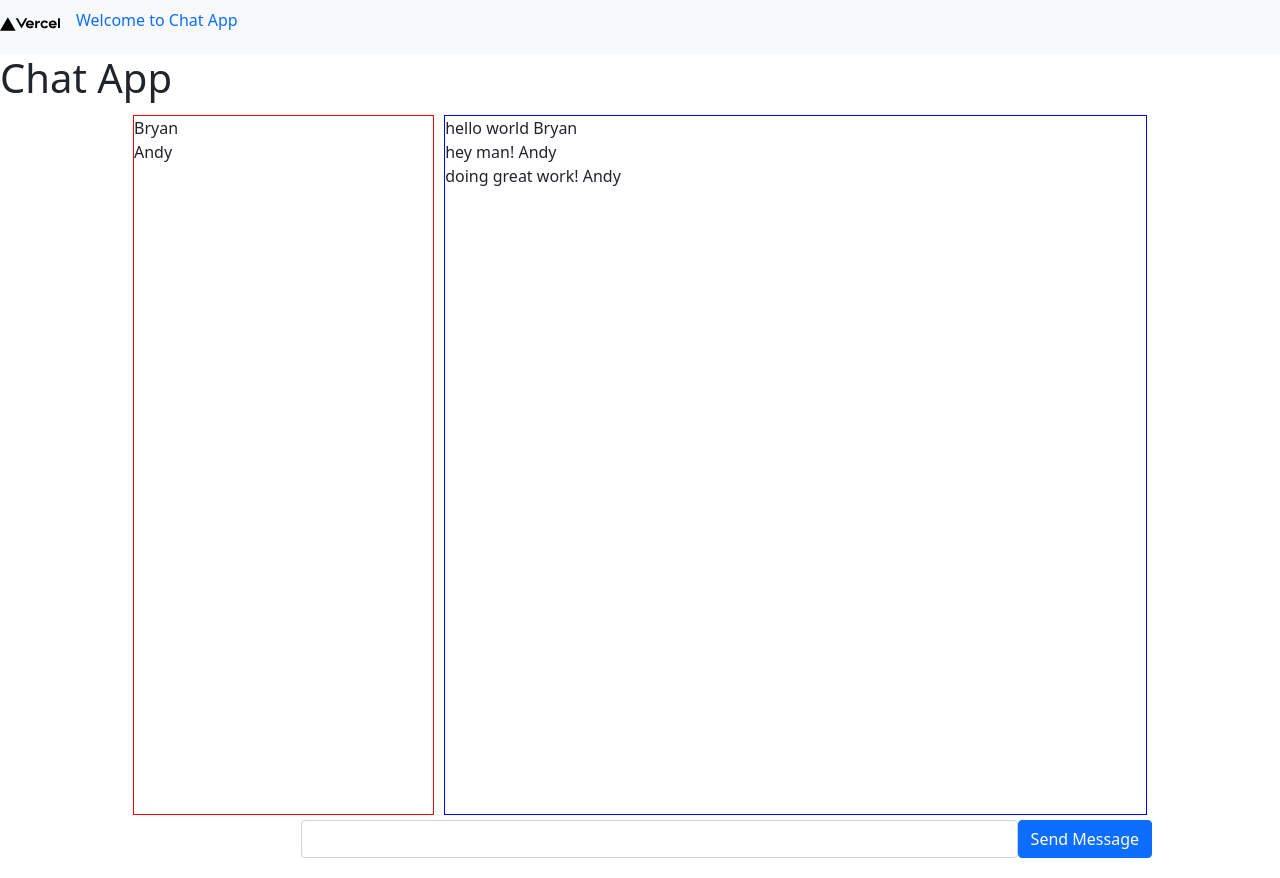
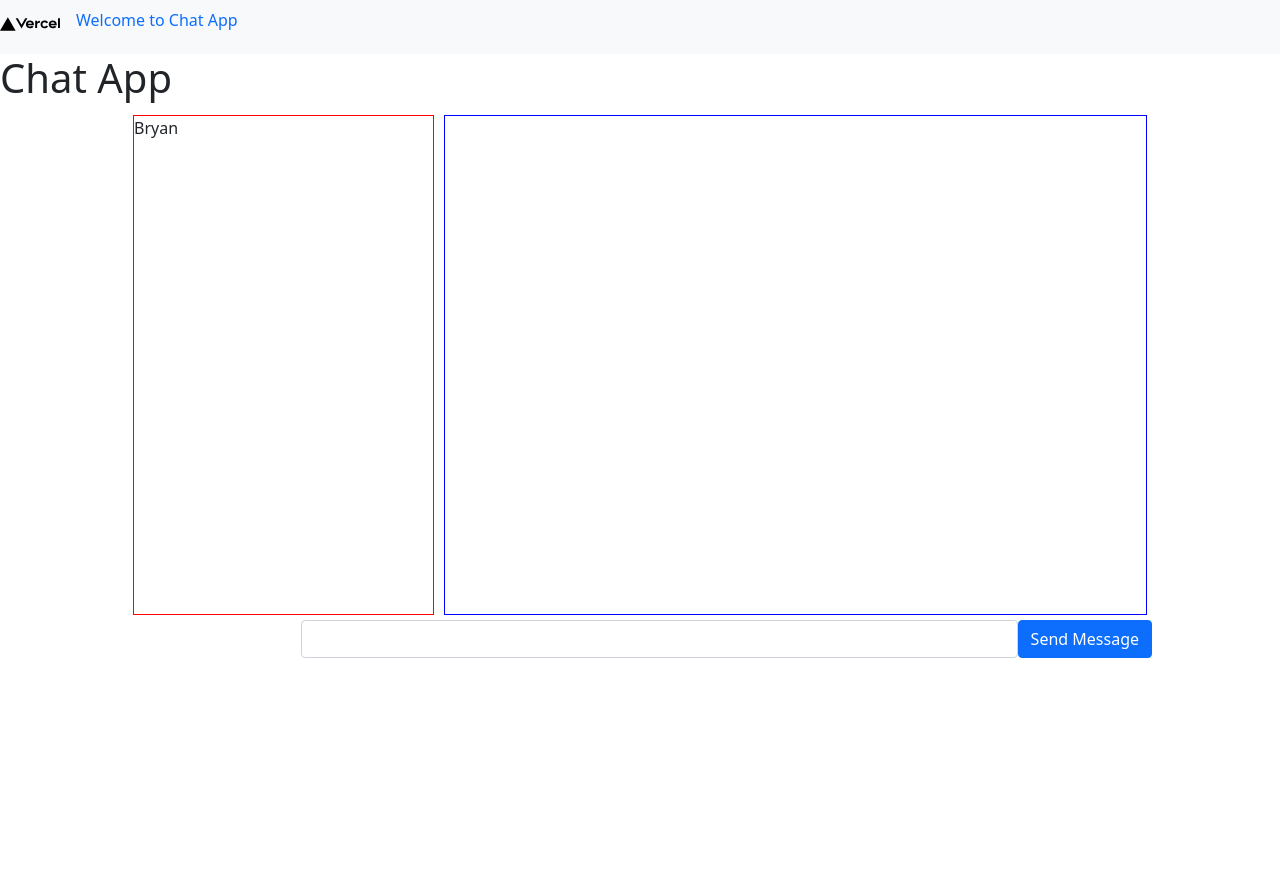
Before and after one commit to BryanGK/chat_app, a Next.js app in the folder app/: page / in a window 1280 px wide. After the commit the page ends 800 px from the top, so only its background shows below. Built offline with nearby package versions, Linux system fonts and the light colour scheme.

Commit message:
style: prettier formatting

```diff
--- a/app/components/MesssageInput.tsx
+++ b/app/components/MesssageInput.tsx
@@ -3,12 +3,17 @@ import { Button, Input } from 'reactstrap';
 interface Props {
   onClick(e: React.MouseEvent<HTMLButtonElement>): void;
   onChange(e: React.ChangeEvent<HTMLInputElement>): void;
+  messageInputValue: string;
 }
 
-const MessageInput = ({ onClick, onChange }: Props) => {
+const MessageInput = ({ onClick, onChange, messageInputValue }: Props) => {
   return (
     <div className="msg-form">
-      <Input className="form-input" onChange={onChange}/>
+      <Input
+        className="form-input"
+        onChange={onChange}
+        value={messageInputValue}
+      />
       <Button type="submit" color="primary" onClick={onClick}>
         Send Message
       </Button>
--- a/app/pages/_app.tsx
+++ b/app/pages/_app.tsx
@@ -1,7 +1,7 @@
 import '../styles/globals.css';
 import 'bootstrap/dist/css/bootstrap.min.css';
 import type { AppProps } from 'next/app';
-import { Navbar } from "../components";
+import { Navbar } from '../components';
 
 function MyApp({ Component, pageProps }: AppProps) {
   return (
--- a/app/pages/index.tsx
+++ b/app/pages/index.tsx
@@ -1,7 +1,7 @@
-import type { NextPage } from "next";
-import Head from "next/head";
-import Image from "next/image";
-import { useState } from "react";
+import type { NextPage } from 'next';
+import Head from 'next/head';
+import Image from 'next/image';
+import { useState } from 'react';
 import { UsersTable, MessagesTable, MessageInput } from '../components';
 
 interface User {
@@ -16,24 +16,28 @@ interface Message {
 }
 
 const Home: NextPage = () => {
-    const [users, setUsers] = useState<User[]>([
+  const [users, setUsers] = useState<User[]>([
     { id: '1234', username: 'Bryan' },
-    { id: '2345', username: 'Andy' },
   ]);
-  const [messages, setMessages] = useState<Message[]>([
-    { id: '1', message: 'hello world', author: 'Bryan' },
-    { id: '2', message: 'hey man!', author: 'Andy' },
-    { id: '3', message: 'doing great work!', author: 'Andy' },
-  ]);
+  const [messages, setMessages] = useState<Message[]>([]);
+  const [messageInputValue, setMessageInputValue] = useState<string>('');
 
   const onClick = (e: React.MouseEvent<HTMLButtonElement>) => {
     e.preventDefault();
-    console.log("onClick");
+    const newMessage = [...messages];
+    newMessage.push({
+      id: (messages.length + 1).toString(),
+      message: messageInputValue,
+      author: users[0].username,
+    });
+    setMessages(newMessage);
+    setMessageInputValue('');
   };
 
   const handleChange = (e: React.ChangeEvent<HTMLInputElement>) => {
-    console.log('Event: ', e.target.value);
-  }
+    setMessageInputValue(e.target.value);
+  };
+
   return (
     <div>
       <Head>
@@ -49,7 +53,11 @@ const Home: NextPage = () => {
               <UsersTable users={users} />
               <MessagesTable messages={messages} />
             </div>
-            <MessageInput onClick={onClick} onChange={ handleChange}/>
+            <MessageInput
+              onClick={onClick}
+              onChange={handleChange}
+              messageInputValue={messageInputValue}
+            />
           </div>
         </div>
       </main>
--- a/app/styles/globals.css
+++ b/app/styles/globals.css
@@ -22,7 +22,7 @@ a {
 }
 
 .msg-main {
-  height: 768px;
+  height: 568px;
   width: 80%;
   max-width: 1024px;
   margin: auto;
@@ -43,14 +43,14 @@ a {
 }
 
 .users-table {
-  height: 700px;
+  height: 500px;
   width: 30%;
   border: 1px solid red;
   margin: 5px;
 }
 
 .msg-table {
-  height: 700px;
+  height: 500px;
   width: 70%;
   border: 1px solid blue;
   margin: 5px;
```
